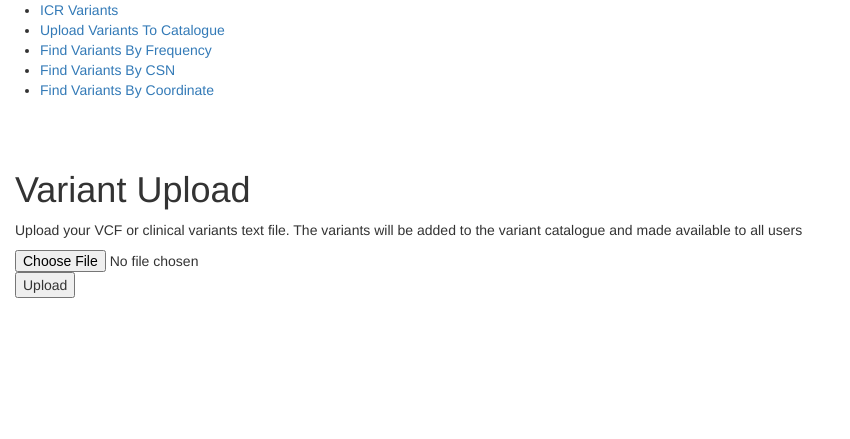
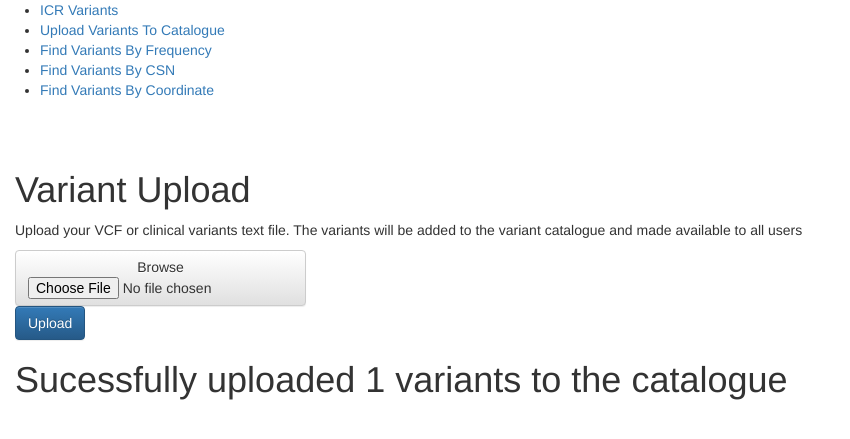
Before and after one commit to RahmanTeamDevelopment/VariantDataDepot, a Flask app: template server/templates/upload_variants.html in a window 1280 px wide. Shown: the top 439 px of the page, without its empty margins (0-850 px from the left). Run offline with Flask 2, Linux system fonts and the light colour scheme; the template is opened without the code that fills it: most values are stand-ins (such as "Sample title", 1, 10 or a date in 2020); some libraries are stand-ins or nearby versions.

Commit message:
Can now upload variants from VCF or text files

```diff
--- a/server/application.py
+++ b/server/application.py
@@ -15,6 +15,75 @@ application.config.update(dict(
 ))
 
 application.config.from_envvar('FLASKR_SETTINGS', silent=True)
+
+
+def get_vcf_info_value(info_field, key):
+    for key_val in info_field.split(";"):
+        this_key,val = key_val.split("=", 1)
+        if this_key == key:
+            return val
+
+
+def add_variants_from_vcf_to_database(the_file):
+    cursor = get_db()
+    num_vars = 0
+
+    for index,line in enumerate(the_file):
+        if line.startswith("##"):
+            continue
+        elif line.startswith("#"):
+            sample = line.split("\t")[9]
+            continue
+        else:
+            cols = line.strip().split("\t")
+            chrom,pos,the_id,ref,alt,qual,the_filter,info,the_format,sample_data = cols[0:10]
+            gene = get_vcf_info_value(info, "GENE")
+            transcript = get_vcf_info_value(info, "ENST")
+            csn = get_vcf_info_value(info, "CSN")
+            genotype = sample_data.split(":")[0]
+            var_type = get_vcf_info_value(info, "CLASS")
+
+            if index % 100000 == 0:
+                print index, line
+                print "\n\nSample is {}\n\n".format(sample)
+
+            cursor.execute(
+                "insert into variants"
+                "(submitter, sample, chrom, pos, ref, alt, gene, transcript, csn, genotype, type)"
+                "values (?, ?, ?, ?, ?, ?, ?, ?, ?, ?, ?)",
+                ("rahmanlab", sample, chrom, pos, ref, alt, gene, transcript, csn, genotype, var_type)
+            )
+            num_vars += 1
+
+    g.db.commit()
+    return num_vars
+
+
+def add_variants_from_txt_to_database(the_file):
+    cursor = get_db()
+    num_vars = 0
+
+    for index,line in enumerate(the_file):
+        if index == 0:
+            continue
+
+        cols = line.strip().split("\t")
+        sample,gene,csn,genotype,flag,var_type,transcript = cols
+
+        if index % 1000 == 0:
+            print index, line
+
+        cursor.execute(
+            "insert into variants"
+            "(submitter, sample, chrom, pos, ref, alt, gene, transcript, csn, genotype, type)"
+            "values (?, ?, ?, ?, ?, ?, ?, ?, ?, ?, ?)",
+            ("rahmanlab", sample, "NA", "NA", "NA", "NA", gene, transcript, csn, genotype, var_type)
+        )
+
+        num_vars += 1
+
+    g.db.commit()
+    return num_vars
 
 
 def connect_db():
@@ -77,9 +146,20 @@ def show_single_variant(csn):
     return jsonify(vardata)
 
 
-@application.route('/upload_variants', methods=['GET'])
+@application.route('/upload_variants', methods=['GET', 'POST'])
 def upload_variants():
-    return render_template('upload_variants.html')
+    if request.method == 'POST':
+        the_file = request.files['file']
+        if the_file.filename.endswith("vcf"):
+            num_vars = add_variants_from_vcf_to_database(the_file)
+        elif the_file.filename.endswith("txt"):
+            num_vars = add_variants_from_txt_to_database(the_file)
+        else:
+            return jsonify("Error: unknown file-type for file {}. Extension must be .vcf or .txt".format(the_file.filename))
+
+        return render_template('upload_variants.html', num_vars=num_vars)
+
+    return render_template('upload_variants.html', num_vars=0)
 
 
 @application.route('/variants_by_freq', methods=['GET'])
--- a/server/templates/upload_variants.html
+++ b/server/templates/upload_variants.html
@@ -45,11 +45,21 @@
 						<p>
 						Upload your VCF or clinical variants text file. The variants will be added to the variant catalogue and made available to all users
 						</p>
-                        <form method=post enctype=multipart/form-data>
-                            <p><input type=file name=file class="form-control-file">
-                            <input type=submit value=Upload>
+<!doctype html>
+                        <form action="/upload_variants" method=post enctype=multipart/form-data>
+                            <label class="btn btn-default btn-file">
+                                <!--Browse <input type="file" style="display: none;">-->
+                                Browse <input type=file name=file>
+                            </label>
+                            <br>
+                            <button class="btn btn-primary" type="submit">Upload</button>
                         </form>
                     </div>
+                    {% if num_vars != 0 %}
+					<div class="col-lg-12">
+						<h1>Sucessfully uploaded {{ num_vars }} variants to the catalogue</h1>
+                    </div>
+                    {% endif %}
                 </div>
             </div>
         </div>
```
Also changed, not shown: server/create_database.py (added, +23 -0 lines), server/import_from_icr_text_file.py (deleted, +0 -45 lines).
